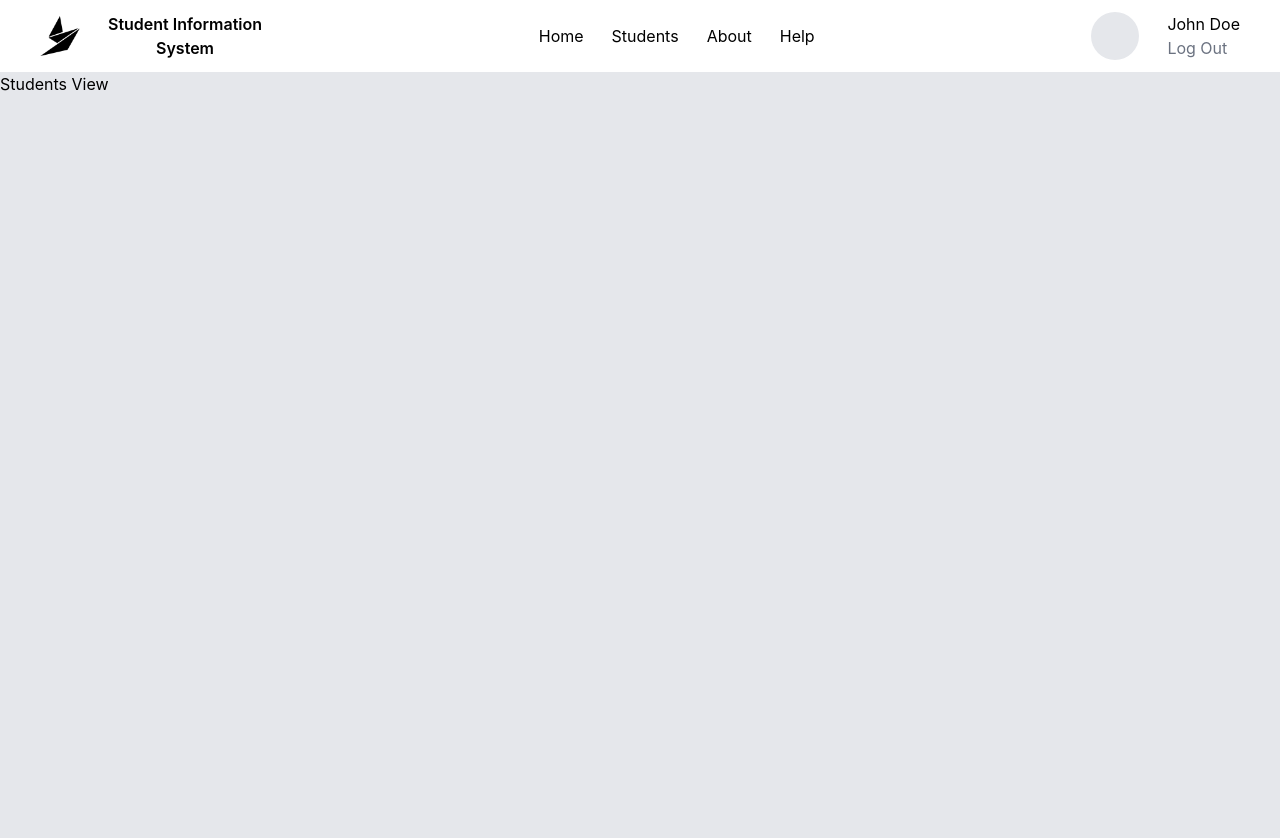
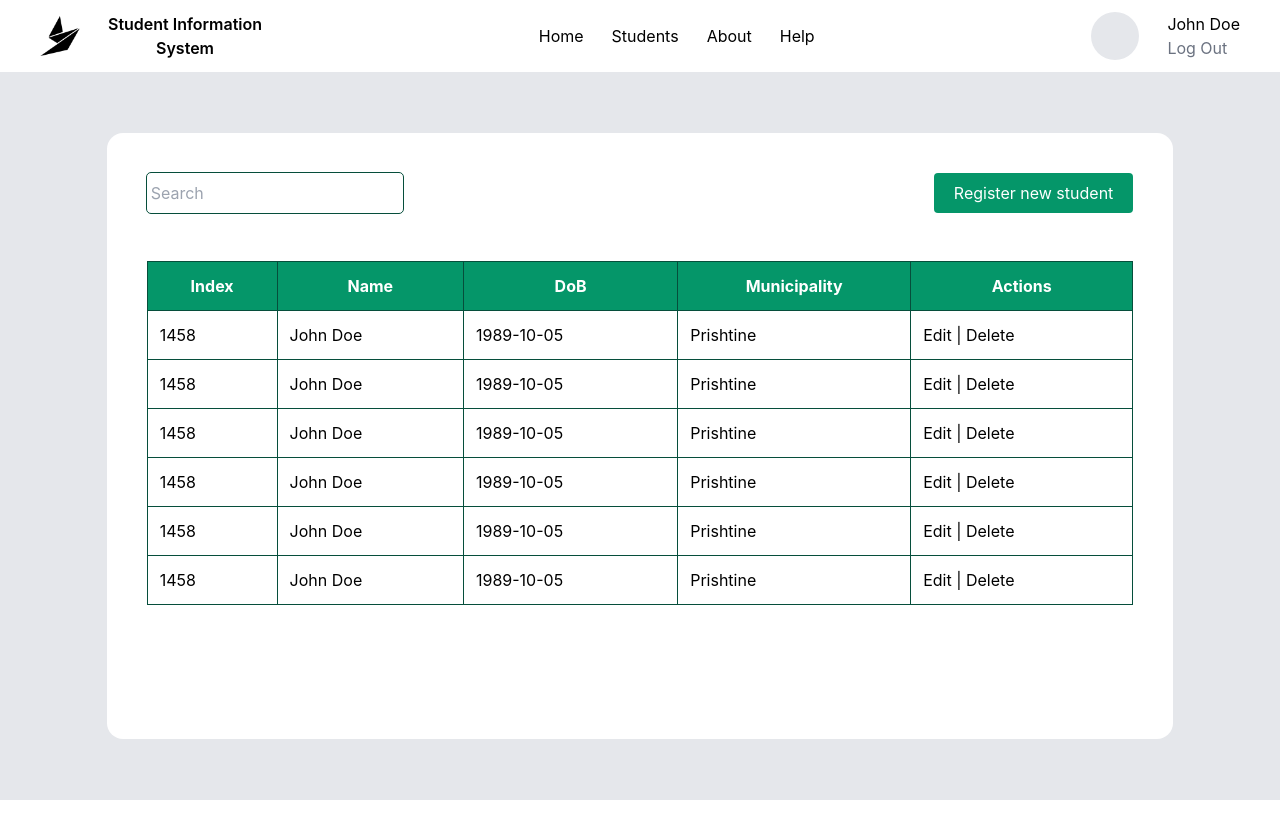
Before and after one commit to eljesa-kqiku/student-management-system, a Vue app: page /students in a window 1280 px wide. Shown: the top 838 px of the page. After the commit the page ends 800 px from the top, so only its background shows below. Built offline with nearby package versions, Linux system fonts and the light colour scheme.

Commit message:
Added Student Table Layout

```diff
--- a/src/App.vue
+++ b/src/App.vue
@@ -1,5 +1,5 @@
 <template>
-  <div class="h-full">
+  <div class="h-full flex flex-col">
     <RouterView />
   </div>
 </template>
--- a/src/components/Header.vue
+++ b/src/components/Header.vue
@@ -1,5 +1,5 @@
 <template>
-  <div class="header-wrapper flex justify-between items-center pt-3 pb-3 ps-10 pe-10">
+  <div class="header-wrapper flex justify-between items-center pt-3 pb-3 ps-10 pe-10 bg-white">
     <div class="logo-wrapper flex items-center gap-7">
       <img src="../assets/logo/logo1.png" alt="logo" class="w-10 h-10">
       <h2 class="font-semibold text-center">Student Information  <br/>System</h2>
--- a/src/views/Students/Students.vue
+++ b/src/views/Students/Students.vue
@@ -1,7 +1,68 @@
 <template>
   <Header />
-  <div class="students-wrapper bg-gray-200 w-full h-full">
-    <div>Students View</div>
+  <div class="students-wrapper bg-gray-200 w-full flex-1 flex justify-center items-center">
+    <div class="students-content bg-white w-5/6 h-5/6 rounded-2xl p-10 flex flex-col gap-12">
+      <div class="students-control-ribbon flex justify-between">
+        <input type="text" placeholder="Search" class="outline outline-1 outline-emerald-900 border-black rounded p-1">
+        <button class="bg-emerald-600 text-white p-2 pl-5 pr-5 rounded">Register new student</button>
+      </div>
+      <table class="table-auto border-collapse w-full">
+        <thead>
+          <tr>
+            <th>Index</th>
+            <th>Name</th>
+            <th>DoB</th>
+            <th>Municipality</th>
+            <th>Actions</th>
+          </tr>
+        </thead>
+
+        <tbody>
+          <tr>
+            <td>1458</td>
+            <td>John Doe</td>
+            <td>1989-10-05</td>
+            <td>Prishtine</td>
+            <td>Edit | Delete</td>
+          </tr>
+          <tr>
+            <td>1458</td>
+            <td>John Doe</td>
+            <td>1989-10-05</td>
+            <td>Prishtine</td>
+            <td>Edit | Delete</td>
+          </tr>
+          <tr>
+            <td>1458</td>
+            <td>John Doe</td>
+            <td>1989-10-05</td>
+            <td>Prishtine</td>
+            <td>Edit | Delete</td>
+          </tr>
+        <tr>
+            <td>1458</td>
+            <td>John Doe</td>
+            <td>1989-10-05</td>
+            <td>Prishtine</td>
+            <td>Edit | Delete</td>
+          </tr>
+        <tr>
+            <td>1458</td>
+            <td>John Doe</td>
+            <td>1989-10-05</td>
+            <td>Prishtine</td>
+            <td>Edit | Delete</td>
+          </tr>
+        <tr>
+            <td>1458</td>
+            <td>John Doe</td>
+            <td>1989-10-05</td>
+            <td>Prishtine</td>
+            <td>Edit | Delete</td>
+          </tr>
+        </tbody>
+      </table>
+    </div>
   </div>
 </template>
 
@@ -10,5 +71,10 @@ import Header from "../../components/Header.vue";
 </script>
 
 <style scoped>
-
+th, td{
+  @apply border border-emerald-900 p-3
+}
+th{
+  @apply bg-emerald-600 text-white
+}
 </style>
```
